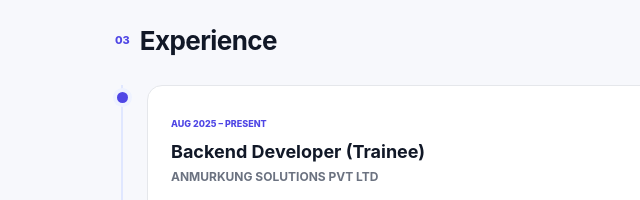
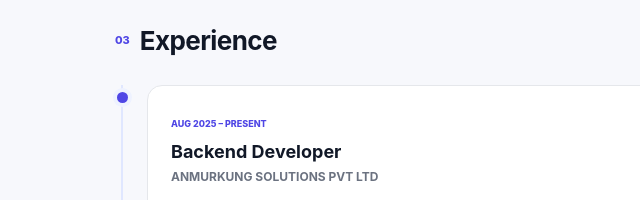
Before and after one commit to Zuber123-ba/simple-login, a website: page public/portfolio.html in a window 1280 px wide. Shown: the part 1420-1620 px from the top of the page, 0-640 px from the left. Drawn offline with Linux system fonts and the light colour scheme.

Commit message:
add design  portfolio

```diff
--- a/public/portfolio.html
+++ b/public/portfolio.html
@@ -221,7 +221,7 @@
                             </span>
 
                             <h3>
-                                Backend Developer (Trainee)
+                                Backend Developer
                             </h3>
 
                             <h4>
```
